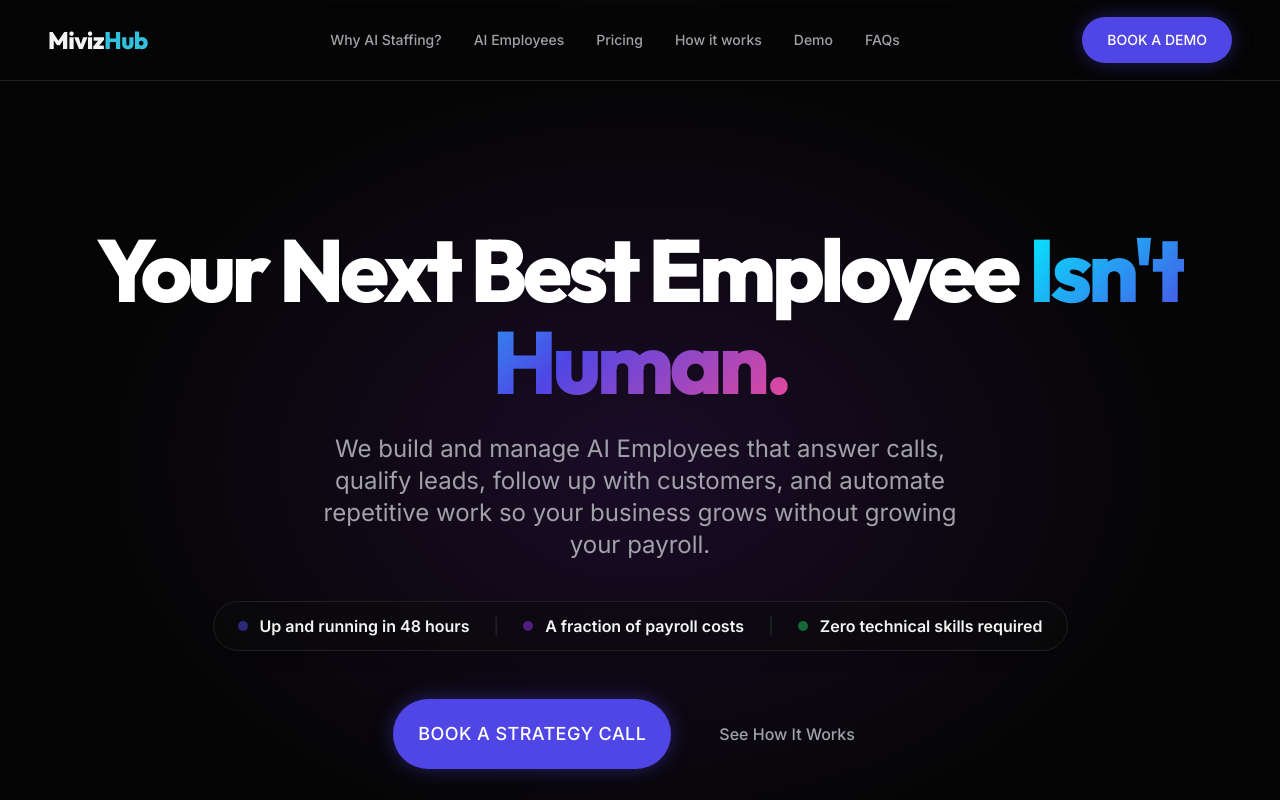
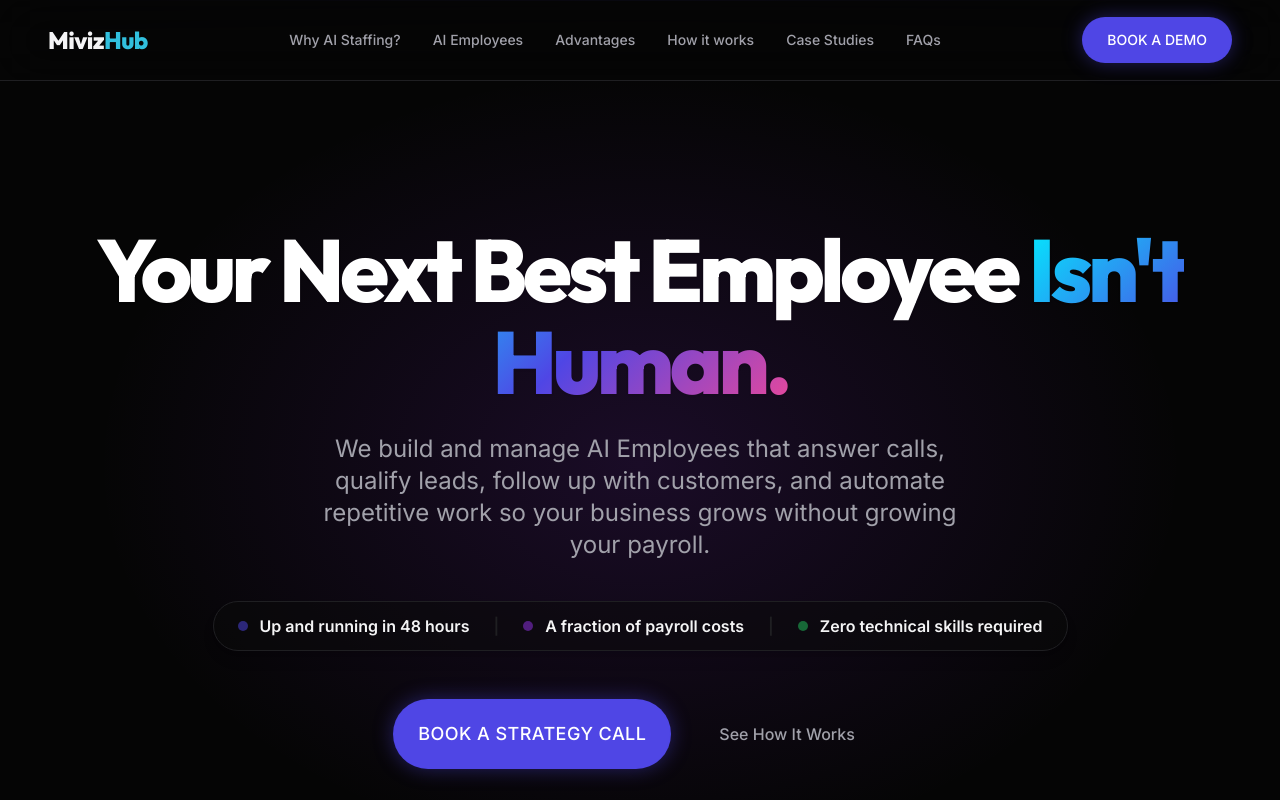
Before and after one commit to Rahullohar703/mivizhub-online, a React (Vite) app: page / in a window 1280 px wide. Shown: the top 800 px of the page. Built offline with nearby package versions, Linux system fonts and the light colour scheme; the HTML template or start-up script is replaced by a standard one.

Commit message:
final changes

```diff
--- a/src/components/Navbar.jsx
+++ b/src/components/Navbar.jsx
@@ -12,19 +12,19 @@ export default function Navbar({ onOpenBooking }) {
         <div className="flex items-center justify-between h-20">
 
           {/* Logo */}
-          <div className="flex items-center gap-2">
+          <a href="/" className="flex items-center gap-2">
             <span className="font-heading font-extrabold text-2xl tracking-tight">
               <span className="text-textMain">Miviz</span><span className="text-[#31c0de]">Hub</span>
             </span>
-          </div>
+          </a>
 
           {/* Desktop Links */}
           <div className="hidden md:flex items-center gap-8">
-            <a href="#why-ai" className="text-sm font-medium text-textMuted hover:text-textMain transition-colors">Why AI Staffing?</a>
-            <a href="#employees" className="text-sm font-medium text-textMuted hover:text-textMain transition-colors">AI Employees</a>
-            <a href="#pricing" className="text-sm font-medium text-textMuted hover:text-textMain transition-colors">Pricing</a>
+            <a href="#problem" className="text-sm font-medium text-textMuted hover:text-textMain transition-colors">Why AI Staffing?</a>
+            <a href="#digital-workforce" className="text-sm font-medium text-textMuted hover:text-textMain transition-colors">AI Employees</a>
+            <a href="#advantages" className="text-sm font-medium text-textMuted hover:text-textMain transition-colors">Advantages</a>
             <a href="#how-it-works" className="text-sm font-medium text-textMuted hover:text-textMain transition-colors">How it works</a>
-            <a href="#demo" className="text-sm font-medium text-textMuted hover:text-textMain transition-colors">Demo</a>
+            <a href="#case-studies" className="text-sm font-medium text-textMuted hover:text-textMain transition-colors">Case Studies</a>
             <a href="#faq" className="text-sm font-medium text-textMuted hover:text-textMain transition-colors">FAQs</a>
           </div>
 
@@ -58,11 +58,11 @@ export default function Navbar({ onOpenBooking }) {
           animate={{ opacity: 1, y: 0 }}
           className="md:hidden absolute top-20 left-0 right-0 bg-surface/95 backdrop-blur-xl border-b border-surfaceBorder shadow-2xl px-6 py-8 flex flex-col gap-6"
         >
-          <a href="#why-ai" onClick={() => setIsMobileMenuOpen(false)} className="text-lg font-medium text-textMain">Why AI Staffing?</a>
-          <a href="#employees" onClick={() => setIsMobileMenuOpen(false)} className="text-lg font-medium text-textMain">AI Employees</a>
-          <a href="#pricing" onClick={() => setIsMobileMenuOpen(false)} className="text-lg font-medium text-textMain">Pricing</a>
+          <a href="#problem" onClick={() => setIsMobileMenuOpen(false)} className="text-lg font-medium text-textMain">Why AI Staffing?</a>
+          <a href="#digital-workforce" onClick={() => setIsMobileMenuOpen(false)} className="text-lg font-medium text-textMain">AI Employees</a>
+          <a href="#advantages" onClick={() => setIsMobileMenuOpen(false)} className="text-lg font-medium text-textMain">Advantages</a>
           <a href="#how-it-works" onClick={() => setIsMobileMenuOpen(false)} className="text-lg font-medium text-textMain">How it works</a>
-          <a href="#demo" onClick={() => setIsMobileMenuOpen(false)} className="text-lg font-medium text-textMain">Demo</a>
+          <a href="#case-studies" onClick={() => setIsMobileMenuOpen(false)} className="text-lg font-medium text-textMain">Case Studies</a>
           <a href="#faq" onClick={() => setIsMobileMenuOpen(false)} className="text-lg font-medium text-textMain">FAQs</a>
 
           <div className="pt-4 mt-2 border-t border-surfaceBorder">
```
